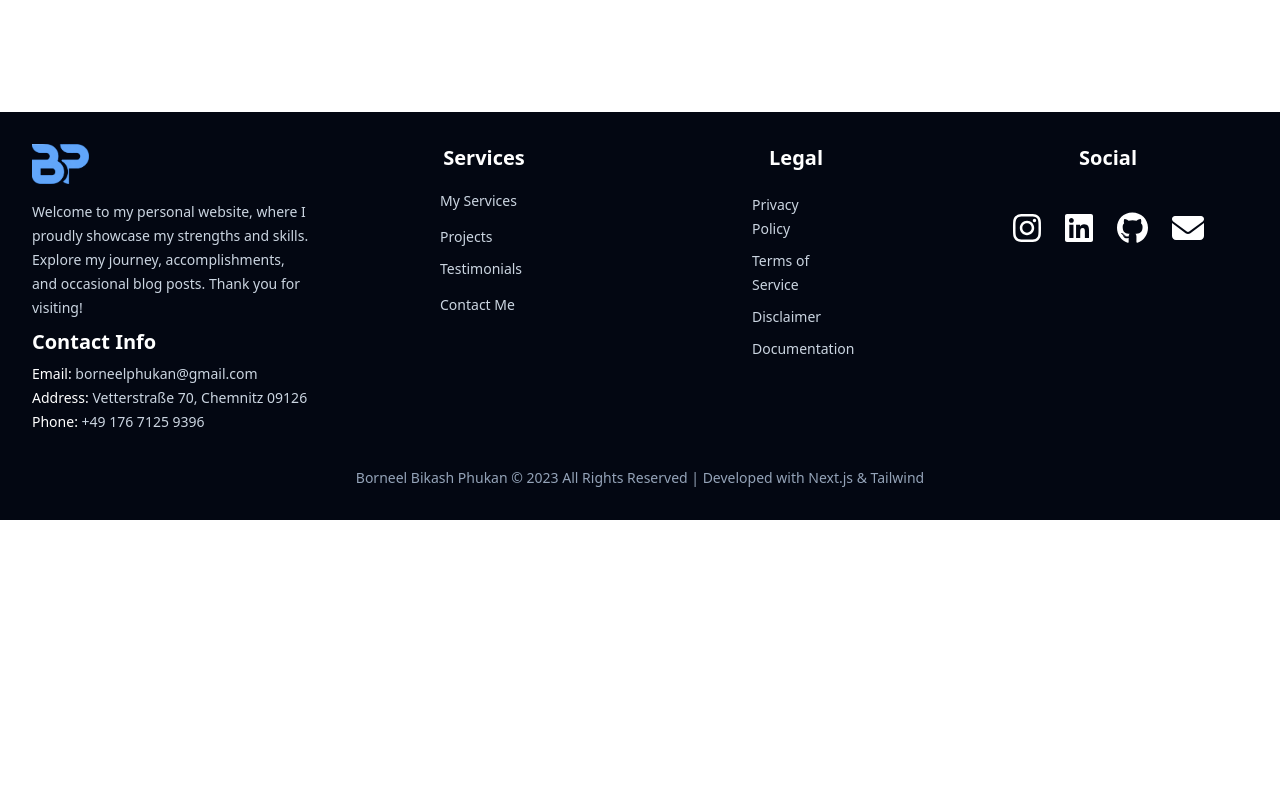
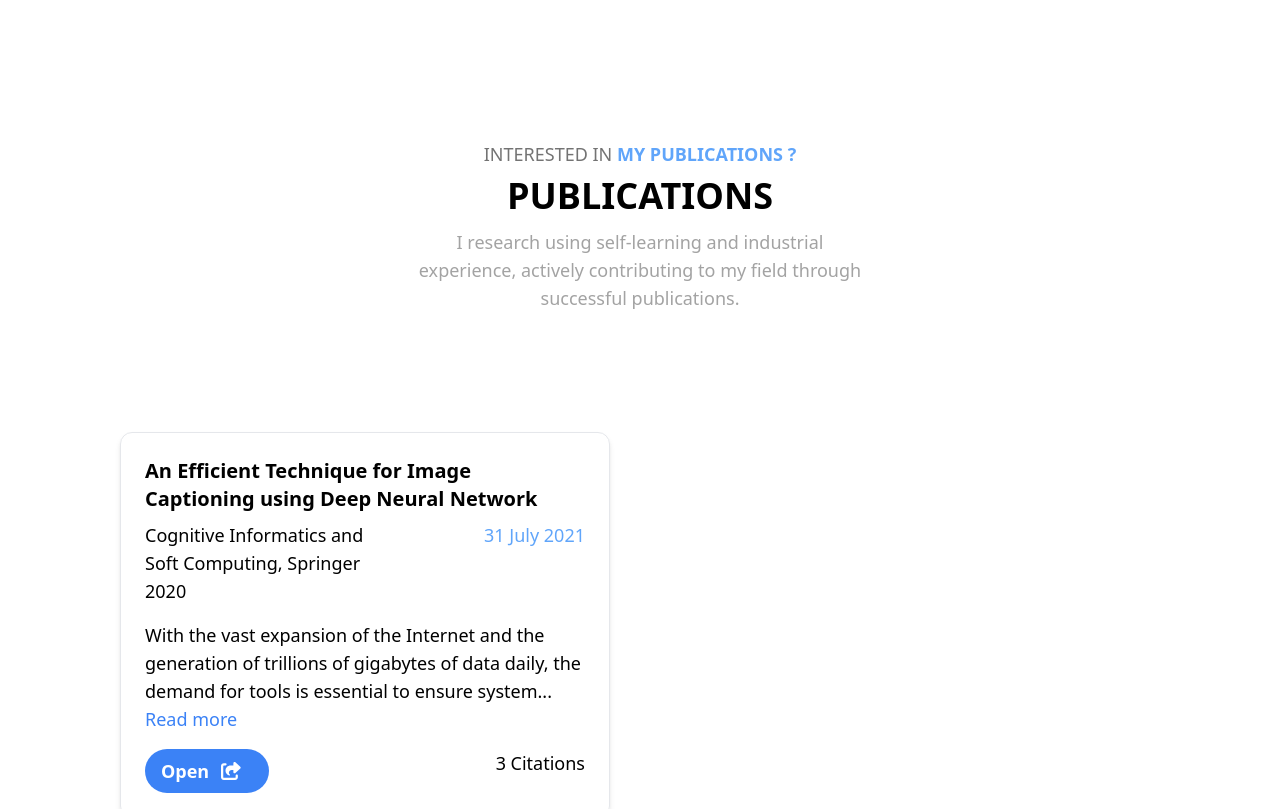
Before and after one commit to borneelphukan/borneel.phukan, a Next.js app: page /Portfolio in a window 1280 px wide. Shown: the part 4740-5549 px from the top of the page. Before the commit the page ends 5260 px from the top, so only its background shows below. Built offline with nearby package versions, Linux system fonts and the light colour scheme.

Commit message:
publications added

```diff
--- /dev/null
+++ b/src/components/Portfolio/Publications.js
@@ -0,0 +1,38 @@
+import React from "react";
+import PublicationCard from "../card/PublicationCard";
+
+const Publications = () => {
+    return (
+      <div className="max-w-8xl text-lg p-5 my-10">
+        <p className="text-base text-center md:text-lg lg:text-neutral-500 py-2">
+          INTERESTED IN{" "}
+          <span className="text-blue-400 font-semibold">MY PUBLICATIONS ?</span>
+        </p>
+        <h1 className="text-4xl text-center font-semibold mb-3">
+          PUBLICATIONS
+        </h1>
+        <p className="max-w-md mx-auto text-center text-base md:text-lg lg:text-neutral-400 mb-10">
+          I research using self-learning and industrial experience, actively
+          contributing to my field through successful publications.
+        </p>
+
+        <div className="container mx-auto p-5 md:p-10 lg:p-20">
+          <div className="grid grid-cols-1 md:grid-cols-2 lg:grid-cols-2 gap-5">
+            <div className="col-span-1 mx-5">
+              <PublicationCard
+                paperName="An Efficient Technique for Image Captioning using Deep Neural Network"
+                publisherName="Cognitive Informatics and Soft Computing, Springer 2020"
+                publicationDate="31 July 2021"
+                description="With the vast expansion of the Internet and the generation of trillions of gigabytes of data daily, the demand for tools is essential to ensure system adaptability to rapid changes. Image captioning is a crucial tool in identifying and managing entities online. This paper explores an efficient method for automatic image captioning, addressing strategies to enhance its performance and functionality on individual images."
+                showPublication="Open"
+                citations={3}
+              />
+              <div className="grid grid-cols-5 gap-4"></div>
+            </div>
+          </div>
+        </div>
+      </div>
+    );
+}
+
+export default Publications;
--- a/src/components/buttons/Button.js
+++ b/src/components/buttons/Button.js
@@ -1,7 +1,7 @@
 import React from "react";
 
 const Button = ({ bgColor, textColor, text, file }) => {
-  const handleButtonClick = () => {
+  const fileButtonClick = () => {
     if (file) {
       // Create an anchor element to trigger the file download
       const a = document.createElement("a");
@@ -17,7 +17,7 @@ const Button = ({ bgColor, textColor, text, file }) => {
   return (
     <button
       className={`bg-${bgColor} text-${textColor} my-10 py-3 px-7 rounded-md shadow-lg hover:bg-blue-950 hover:text-white transition ease-in-out delay-150 hover:-translate-y-1 hover:scale-110  duration-300`}
-      onClick={handleButtonClick}
+      onClick={fileButtonClick}
     >
       {text}
     </button>
--- /dev/null
+++ b/src/components/card/PublicationCard.js
@@ -0,0 +1,65 @@
+import React, { useState } from "react";
+import { FontAwesomeIcon } from "@fortawesome/react-fontawesome";
+import { faShareFromSquare } from "@fortawesome/free-solid-svg-icons";
+
+const PublicationCard = ({
+  paperName,
+  publisherName,
+  publicationDate,
+  description,
+  showPublication,
+  citations,
+}) => {
+  const [expanded, setExpanded] = useState(false);
+
+  const toggleDescription = () => {
+    setExpanded(!expanded);
+  };
+
+  const openPublicationLink = () => {
+    window.open(
+      "https://link.springer.com/chapter/10.1007/978-981-16-1056-1_38",
+      "_blank"
+    );
+  };
+
+  return (
+    <div className="shadow-md border rounded-xl p-6 hover:shadow-xl transition duration-300 ease-in-out">
+      {/* First Row */}
+      <div className="text-xl font-bold mb-2">{paperName}</div>
+
+      {/* Second Row */}
+      <div className="flex mb-4">
+        <div className="w-1/2">{publisherName}</div>
+        <time className="w-1/2 text-right font-caveat font-medium text-blue-400">
+          {publicationDate}
+        </time>
+      </div>
+
+      {/* Third Row */}
+      <div className="mb-4">
+        {expanded ? description : `${description.slice(0, 150)}... `}
+        <span
+          className="text-blue-500 cursor-pointer"
+          onClick={toggleDescription}
+        >
+          {expanded ? " Read less" : " Read more"}
+        </span>
+      </div>
+
+      {/* Fourth Row */}
+      <div className="flex mt-4">
+        <button
+          className="bg-blue-500 hover:bg-blue-600 text-white font-bold py-2 px-4 rounded-3xl"
+          onClick={openPublicationLink}
+        >
+          {showPublication}
+          <FontAwesomeIcon className="mx-3" icon={faShareFromSquare} />
+        </button>
+        <div className="ml-auto">{citations} Citations</div>
+      </div>
+    </div>
+  );
+};
+
+export default PublicationCard;
--- a/src/pages/Portfolio.js
+++ b/src/pages/Portfolio.js
@@ -4,6 +4,7 @@ import DefaultLayout from "@/layout/DefaultLayout";
 import Experience from "@/components/Portfolio/Experience";
 import Education from "@/components/Portfolio/Education";
 import Skills from "@/components/Portfolio/Skills";
+import Publications from "@/components/Portfolio/Publications";
 
 const Portfolio = () => {
   return (
@@ -11,6 +12,7 @@ const Portfolio = () => {
       <Experience />
       <Education />
       <Skills />
+      <Publications/>
     </DefaultLayout>
   );
 };
```
